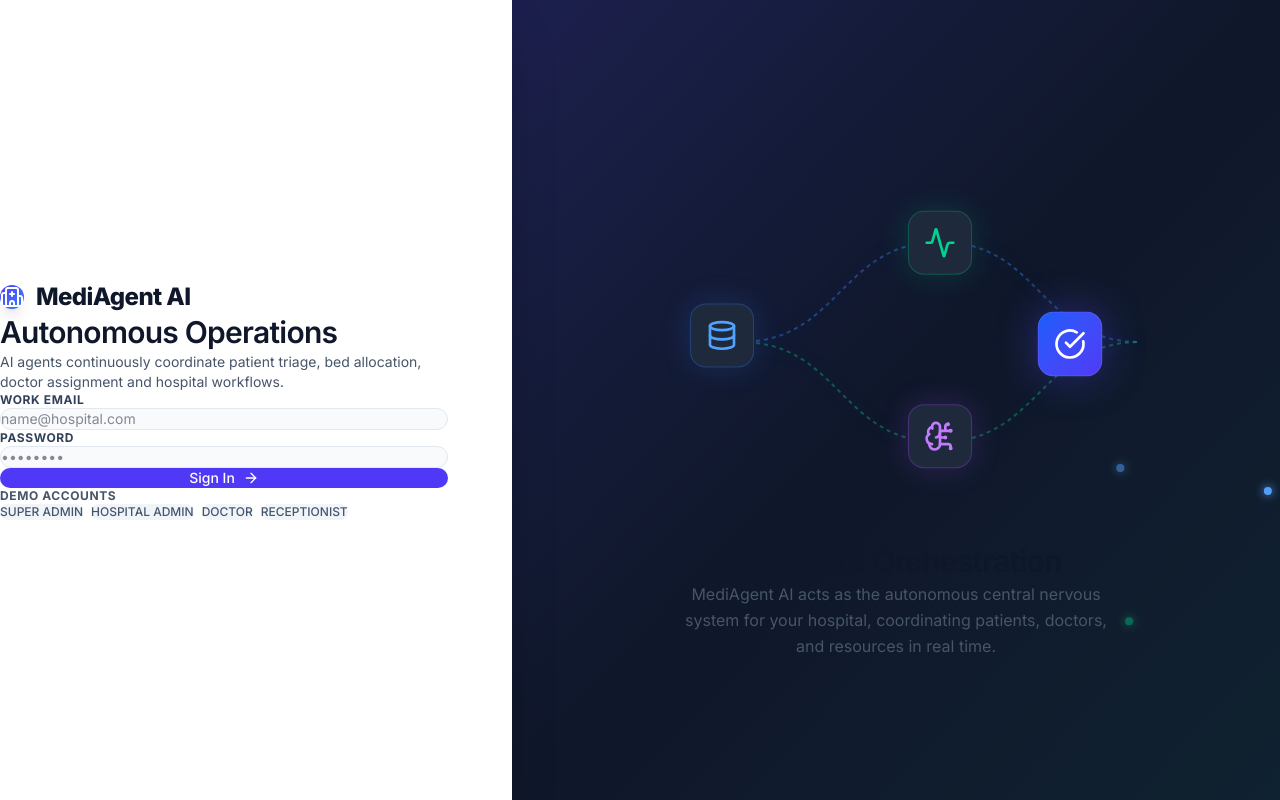
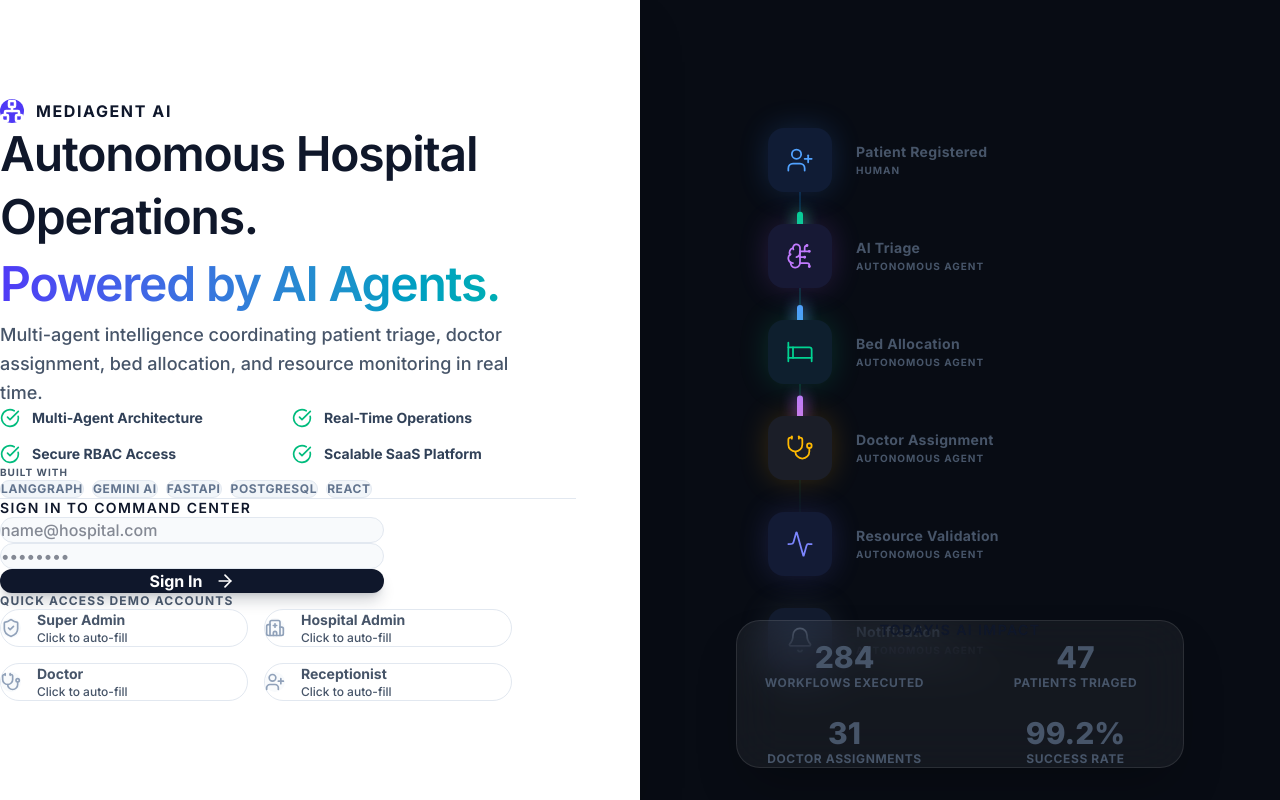
Before and after one commit to rohith-chitturi/MediAgent-AI, a React (Vite) app in the folder frontend/: page /login in a window 1280 px wide. Built offline with nearby package versions, Linux system fonts and the light colour scheme; no server answers.

Commit message:
enhancing

```diff
--- a/frontend/src/pages/auth/Login.jsx
+++ b/frontend/src/pages/auth/Login.jsx
@@ -1,63 +1,93 @@
 import { useState } from 'react';
 import { useNavigate } from 'react-router-dom';
-import { BrainCircuit, Hospital, Activity, Database, CheckCircle, Network, ArrowRight } from 'lucide-react';
+import {
+  BrainCircuit, Hospital, Activity, Database, CheckCircle,
+  Network, ArrowRight, ShieldCheck, UserPlus, Bed, Stethoscope,
+  Bell, FileCheck, Layers, Cpu, Shield, Clock, Search
+} from 'lucide-react';
 import { motion } from 'framer-motion';
 import useAuthStore from '../../store/authStore';
 import api from '../../services/api';
 
-function AnimatedWorkflow() {
+function UltimateAnimatedWorkflow() {
+  const nodes = [
+    { id: 1, label: 'Patient Registered', icon: UserPlus, color: 'text-blue-400', bg: 'bg-blue-500/10', border: 'border-blue-500/30', shadow: 'shadow-[0_0_30px_rgba(59,130,246,0.2)]' },
+    { id: 2, label: 'AI Triage', icon: BrainCircuit, color: 'text-purple-400', bg: 'bg-purple-500/10', border: 'border-purple-500/30', shadow: 'shadow-[0_0_30px_rgba(168,85,247,0.2)]' },
+    { id: 3, label: 'Bed Allocation', icon: Bed, color: 'text-emerald-400', bg: 'bg-emerald-500/10', border: 'border-emerald-500/30', shadow: 'shadow-[0_0_30px_rgba(16,185,129,0.2)]' },
+    { id: 4, label: 'Doctor Assignment', icon: Stethoscope, color: 'text-amber-400', bg: 'bg-amber-500/10', border: 'border-amber-500/30', shadow: 'shadow-[0_0_30px_rgba(245,158,11,0.2)]' },
+    { id: 5, label: 'Resource Validation', icon: Activity, color: 'text-indigo-400', bg: 'bg-indigo-500/10', border: 'border-indigo-500/30', shadow: 'shadow-[0_0_30px_rgba(99,102,241,0.2)]' },
+    { id: 6, label: 'Notification', icon: Bell, color: 'text-slate-400', bg: 'bg-slate-500/10', border: 'border-slate-500/30', shadow: 'shadow-[0_0_30px_rgba(100,116,139,0.2)]' },
+  ];
+
   return (
-    <div className="relative w-full max-w-lg mx-auto h-[400px] flex items-center justify-center">
-      {/* Background connecting lines */}
-      <svg className="absolute inset-0 w-full h-full pointer-events-none" style={{ filter: 'drop-shadow(0 0 10px rgba(59,130,246,0.3))' }}>
-        <path d="M 100 200 C 200 200, 200 100, 300 100" fill="none" stroke="rgba(59,130,246,0.4)" strokeWidth="2" strokeDasharray="4 4" className="animate-[dash_20s_linear_infinite]" />
-        <path d="M 100 200 C 200 200, 200 300, 300 300" fill="none" stroke="rgba(16,185,129,0.4)" strokeWidth="2" strokeDasharray="4 4" className="animate-[dash_20s_linear_infinite]" />
-        <path d="M 300 100 C 400 100, 400 200, 500 200" fill="none" stroke="rgba(59,130,246,0.4)" strokeWidth="2" strokeDasharray="4 4" className="animate-[dash_20s_linear_infinite]" />
-        <path d="M 300 300 C 400 300, 400 200, 500 200" fill="none" stroke="rgba(16,185,129,0.4)" strokeWidth="2" strokeDasharray="4 4" className="animate-[dash_20s_linear_infinite]" />
-      </svg>
+    <div className="relative w-full max-w-sm mx-auto h-[550px] flex items-center justify-center pb-24">
+      {/* Central Line */}
+      <div className="absolute top-8 bottom-32 left-[31px] w-0.5 bg-gradient-to-b from-blue-500/20 via-emerald-500/20 to-slate-500/0 z-0" />
+
+      {/* Animated Packets */}
+      <motion.div
+        animate={{ y: [0, 400] }}
+        transition={{ duration: 4, repeat: Infinity, ease: "linear" }}
+        className="absolute left-[29px] top-8 w-1.5 h-6 rounded-full bg-blue-400 shadow-[0_0_15px_#60a5fa] z-10"
+      />
+      <motion.div
+        animate={{ y: [0, 400] }}
+        transition={{ duration: 3.5, repeat: Infinity, ease: "linear", delay: 1.5 }}
+        className="absolute left-[29px] top-8 w-1.5 h-6 rounded-full bg-emerald-400 shadow-[0_0_15px_#34d399] z-10"
+      />
+      <motion.div
+        animate={{ y: [0, 400] }}
+        transition={{ duration: 5, repeat: Infinity, ease: "linear", delay: 2.5 }}
+        className="absolute left-[29px] top-8 w-1.5 h-6 rounded-full bg-purple-400 shadow-[0_0_15px_#a855f7] z-10"
+      />
 
       {/* Nodes */}
+      <div className="flex flex-col gap-8 w-full relative z-20">
+        {nodes.map((node, i) => (
+          <div key={node.id} className="flex items-center gap-6">
             <motion.div
-        animate={{ y: [0, -10, 0] }} transition={{ duration: 4, repeat: Infinity, ease: "easeInOut" }}
-        className="absolute left-[50px] top-[170px] w-16 h-16 rounded-2xl bg-[#1e293b] border border-blue-500/30 flex items-center justify-center shadow-[0_0_30px_rgba(59,130,246,0.2)] z-10"
+              whileHover={{ scale: 1.05 }}
+              className={`w-16 h-16 rounded-2xl bg-[#0f172a] ${node.border} ${node.shadow} flex items-center justify-center relative overflow-hidden group shrink-0`}
             >
-        <Database className="w-8 h-8 text-blue-400" />
+              <div className={`absolute inset-0 ${node.bg} opacity-50 group-hover:opacity-100 transition-opacity`} />
+              <node.icon className={`w-7 h-7 ${node.color} relative z-10`} strokeWidth={1.5} />
             </motion.div>
+            <div>
+              <p className="text-sm font-bold text-slate-200 tracking-wide">{node.label}</p>
+              <p className="text-[10px] uppercase text-slate-500 font-bold tracking-widest mt-1">
+                {i === 0 ? 'Human' : 'Autonomous Agent'}
+              </p>
+            </div>
+          </div>
+        ))}
+      </div>
+    </div>
+  );
+}
 
-      <motion.div
-        animate={{ y: [0, 10, 0] }} transition={{ duration: 5, repeat: Infinity, ease: "easeInOut" }}
-        className="absolute left-[268px] top-[68px] w-16 h-16 rounded-2xl bg-[#1e293b] border border-emerald-500/30 flex items-center justify-center shadow-[0_0_30px_rgba(16,185,129,0.2)] z-10"
+function TechBadge({ children }) {
+  return (
+    <div className="px-3 py-1.5 rounded-md bg-slate-100 border border-slate-200 text-xs font-bold text-slate-500 uppercase tracking-wider">
+      {children}
+    </div>
+  );
+}
+
+function RoleCard({ role, email, pass, icon: Icon, onSelect }) {
+  return (
+    <div
+      onClick={() => onSelect(email, pass)}
+      className="bg-white border border-slate-200 rounded-xl p-4 flex items-center gap-4 hover:border-indigo-400 hover:shadow-md transition-all cursor-pointer group"
     >
-        <Activity className="w-8 h-8 text-emerald-400" />
-      </motion.div>
-
-      <motion.div
-        animate={{ y: [0, -15, 0] }} transition={{ duration: 4.5, repeat: Infinity, ease: "easeInOut" }}
-        className="absolute left-[268px] top-[268px] w-16 h-16 rounded-2xl bg-[#1e293b] border border-purple-500/30 flex items-center justify-center shadow-[0_0_30px_rgba(168,85,247,0.2)] z-10"
-      >
-        <BrainCircuit className="w-8 h-8 text-purple-400" />
-      </motion.div>
-
-      <motion.div
-        animate={{ scale: [1, 1.05, 1] }} transition={{ duration: 3, repeat: Infinity, ease: "easeInOut" }}
-        className="absolute right-[50px] top-[170px] w-16 h-16 rounded-2xl bg-gradient-to-br from-blue-600 to-indigo-600 border border-white/10 flex items-center justify-center shadow-[0_0_40px_rgba(79,70,229,0.4)] z-10"
-      >
-        <CheckCircle className="w-8 h-8 text-white" />
-      </motion.div>
-
-      {/* Floating data packets */}
-      <motion.div
-        animate={{ x: [100, 268], y: [200, 100], opacity: [0, 1, 0] }} transition={{ duration: 2, repeat: Infinity, ease: "linear" }}
-        className="absolute w-2 h-2 rounded-full bg-blue-400 shadow-[0_0_10px_#60a5fa] z-20"
-      />
-      <motion.div
-        animate={{ x: [100, 268], y: [200, 300], opacity: [0, 1, 0] }} transition={{ duration: 2.5, repeat: Infinity, ease: "linear", delay: 1 }}
-        className="absolute w-2 h-2 rounded-full bg-emerald-400 shadow-[0_0_10px_#34d399] z-20"
-      />
-      <motion.div
-        animate={{ x: [268, 480], y: [100, 200], opacity: [0, 1, 0] }} transition={{ duration: 2, repeat: Infinity, ease: "linear", delay: 0.5 }}
-        className="absolute w-2 h-2 rounded-full bg-blue-400 shadow-[0_0_10px_#60a5fa] z-20"
-      />
+      <div className="bg-slate-50 p-2.5 rounded-lg text-slate-400 group-hover:text-indigo-500 group-hover:bg-indigo-50 transition-colors shrink-0">
+        <Icon size={20} />
+      </div>
+      <div className="min-w-0 flex-1">
+        <p className="text-sm font-bold text-slate-700 group-hover:text-indigo-700 transition-colors truncate">
+          {role}
+        </p>
+        <p className="text-xs text-slate-400 font-medium mt-0.5 truncate">Click to auto-fill</p>
+      </div>
     </div>
   );
 }
@@ -87,59 +117,93 @@ export default function Login() {
     }
   };
 
-  const fillDemo = (role) => {
-    const demos = {
-      SUPER_ADMIN: { e: 'admin@mediagent.ai', p: 'SuperAdmin123!' },
-      HOSPITAL_ADMIN: { e: 'hadmin@apollo.com', p: 'HAdmin123!' },
-      DOCTOR: { e: 'dr.smith@apollo.com', p: 'Doctor123!' },
-      RECEPTIONIST: { e: 'frontdesk@apollo.com', p: 'Reception123!' },
-    };
-    setEmail(demos[role].e);
-    setPassword(demos[role].p);
+  const handleDemoSelect = (e, p) => {
+    setEmail(e);
+    setPassword(p);
   };
 
   return (
-    <div className="flex min-h-screen bg-[var(--color-workspace-bg)]">
+    <div className="flex min-h-screen bg-slate-50">
 
-      {/* Left Pane - Login Form (40%) */}
-      <div className="w-full lg:w-[40%] flex flex-col justify-center px-8 sm:px-16 lg:px-24 bg-white relative z-10 shadow-2xl">
-        <div className="max-w-md w-full mx-auto">
-          <div className="flex items-center gap-3 mb-12">
-            <div className="bg-gradient-to-br from-indigo-600 to-blue-500 p-2 rounded-xl shadow-lg">
-              <Hospital className="w-6 h-6 text-white" />
+      {/* Left Pane - Narrative & Form (50% on lg) */}
+      <div className="w-full lg:w-1/2 flex flex-col justify-center px-8 sm:px-16 lg:px-24 bg-white relative z-10 shadow-2xl py-12 overflow-y-auto">
+        <div className="max-w-xl w-full mx-auto my-auto">
+
+          {/* Brand */}
+          <div className="flex items-center gap-3 mb-8">
+            <div className="bg-indigo-600 p-2.5 rounded-xl">
+              <Network className="w-6 h-6 text-white" strokeWidth={2.5} />
             </div>
-            <span className="text-2xl font-black tracking-tight text-slate-900">MediAgent AI</span>
+            <span className="text-base font-bold tracking-widest uppercase text-slate-900">MediAgent AI</span>
           </div>
 
-          <h1 className="text-3xl font-bold text-slate-900 tracking-tight mb-2">Autonomous Operations</h1>
-          <p className="text-slate-500 text-sm mb-8">AI agents continuously coordinate patient triage, bed allocation, doctor assignment and hospital workflows.</p>
+          {/* Hero Headline */}
+          <h1 className="text-4xl lg:text-5xl font-black text-slate-900 tracking-tight leading-tight mb-6">
+            Autonomous Hospital Operations.<br />
+            <span className="bg-clip-text text-transparent bg-gradient-to-r from-indigo-600 to-teal-500 leading-normal block pb-2">
+              Powered by AI Agents.
+            </span>
+          </h1>
 
-          <form onSubmit={handleLogin} className="space-y-5">
+          {/* Description */}
+          <p className="text-lg font-medium text-slate-500 leading-relaxed mb-8 max-w-lg">
+            Multi-agent intelligence coordinating patient triage, doctor assignment, bed allocation, and resource monitoring in real time.
+          </p>
+
+          {/* Trust Indicators */}
+          <div className="grid grid-cols-1 sm:grid-cols-2 gap-y-4 gap-x-2 mb-10">
+            <div className="flex items-center gap-3 text-sm font-bold text-slate-700">
+              <CheckCircle className="w-5 h-5 text-emerald-500 shrink-0" /> Multi-Agent Architecture
+            </div>
+            <div className="flex items-center gap-3 text-sm font-bold text-slate-700">
+              <CheckCircle className="w-5 h-5 text-emerald-500 shrink-0" /> Real-Time Operations
+            </div>
+            <div className="flex items-center gap-3 text-sm font-bold text-slate-700">
+              <CheckCircle className="w-5 h-5 text-emerald-500 shrink-0" /> Secure RBAC Access
+            </div>
+            <div className="flex items-center gap-3 text-sm font-bold text-slate-700">
+              <CheckCircle className="w-5 h-5 text-emerald-500 shrink-0" /> Scalable SaaS Platform
+            </div>
+          </div>
+
+          {/* Built With */}
+          <div className="mb-14">
+            <p className="text-[10px] font-bold text-slate-400 uppercase tracking-widest mb-3">Built With</p>
+            <div className="flex flex-wrap gap-2">
+              <TechBadge>LangGraph</TechBadge>
+              <TechBadge>Gemini AI</TechBadge>
+              <TechBadge>FastAPI</TechBadge>
+              <TechBadge>PostgreSQL</TechBadge>
+              <TechBadge>React</TechBadge>
+            </div>
+          </div>
+
+          <div className="w-full h-px bg-slate-200 mb-12" />
+
+          {/* Sign In Section */}
           <div>
-              <label className="block text-xs font-bold text-slate-700 uppercase tracking-wider mb-2">Work Email</label>
+            <h3 className="text-sm font-bold uppercase tracking-widest text-slate-400 mb-6">Sign in to Command Center</h3>
+
+            <form onSubmit={handleLogin} className="space-y-5 max-w-sm mb-10">
               <input
                 type="email"
                 required
-                className="w-full bg-slate-50 border border-slate-200 text-slate-900 text-sm rounded-lg focus:ring-4 focus:ring-indigo-500/10 focus:border-indigo-500 block p-3 transition-all outline-none"
+                className="w-full bg-slate-50 border border-slate-200 text-slate-900 text-base font-medium rounded-xl focus:ring-4 focus:ring-indigo-500/10 focus:border-indigo-500 block px-4 py-3.5 transition-all outline-none"
                 placeholder="name@hospital.com"
                 value={email}
                 onChange={(e) => setEmail(e.target.value)}
               />
-            </div>
-            <div>
-              <label className="block text-xs font-bold text-slate-700 uppercase tracking-wider mb-2">Password</label>
               <input
                 type="password"
                 required
-                className="w-full bg-slate-50 border border-slate-200 text-slate-900 text-sm rounded-lg focus:ring-4 focus:ring-indigo-500/10 focus:border-indigo-500 block p-3 transition-all outline-none"
+                className="w-full bg-slate-50 border border-slate-200 text-slate-900 text-base font-medium rounded-xl focus:ring-4 focus:ring-indigo-500/10 focus:border-indigo-500 block px-4 py-3.5 transition-all outline-none"
                 placeholder="••••••••"
                 value={password}
                 onChange={(e) => setPassword(e.target.value)}
               />
-            </div>
 
               {error && (
-              <motion.div initial={{ opacity: 0, y: -10 }} animate={{ opacity: 1, y: 0 }} className="p-3 bg-rose-50 border border-rose-200 text-rose-600 text-sm rounded-lg">
+                <motion.div initial={{ opacity: 0, y: -10 }} animate={{ opacity: 1, y: 0 }} className="p-4 bg-rose-50 border border-rose-200 text-rose-600 text-sm font-medium rounded-xl">
                   {error}
                 </motion.div>
               )}
@@ -147,44 +211,79 @@ export default function Login() {
               <button
                 type="submit"
                 disabled={isLoading}
-              className="w-full text-white bg-indigo-600 hover:bg-indigo-700 focus:ring-4 focus:ring-indigo-300 font-medium rounded-lg text-sm px-5 py-3.5 text-center flex items-center justify-center gap-2 transition-all disabled:opacity-70 group"
+                className="w-full text-white bg-slate-900 hover:bg-slate-800 focus:ring-4 focus:ring-slate-300 font-bold rounded-xl text-base px-6 py-4 text-center flex items-center justify-center gap-3 transition-all disabled:opacity-70 group shadow-lg shadow-slate-900/20"
               >
                 {isLoading ? 'Authenticating...' : 'Sign In'}
-              {!isLoading && <ArrowRight className="w-4 h-4 group-hover:translate-x-1 transition-transform" />}
+                {!isLoading && <ArrowRight className="w-5 h-5 group-hover:translate-x-1 transition-transform" />}
               </button>
             </form>
 
-          <div className="mt-10">
-            <p className="text-xs font-bold text-slate-400 uppercase tracking-wider mb-3">Demo Accounts</p>
-            <div className="flex flex-wrap gap-2">
-              {['SUPER_ADMIN', 'HOSPITAL_ADMIN', 'DOCTOR', 'RECEPTIONIST'].map(role => (
-                <button
-                  key={role}
-                  onClick={() => fillDemo(role)}
-                  className="text-xs bg-slate-100 hover:bg-slate-200 text-slate-600 font-medium py-1.5 px-3 rounded-full transition-colors"
-                >
-                  {role.replace('_', ' ')}
-                </button>
-              ))}
+            {/* Demo Accounts */}
+            <div className="pb-8">
+              <p className="text-xs font-bold text-slate-400 uppercase tracking-widest mb-4">Quick Access Demo Accounts</p>
+              <div className="grid grid-cols-1 sm:grid-cols-2 gap-4 max-w-lg">
+                <RoleCard
+                  role="Super Admin" icon={ShieldCheck}
+                  email="admin@mediagent.ai" pass="SuperAdmin123!"
+                  onSelect={handleDemoSelect}
+                />
+                <RoleCard
+                  role="Hospital Admin" icon={Hospital}
+                  email="hadmin@apollo.com" pass="HAdmin123!"
+                  onSelect={handleDemoSelect}
+                />
+                <RoleCard
+                  role="Doctor" icon={Stethoscope}
+                  email="dr.smith@apollo.com" pass="Doctor123!"
+                  onSelect={handleDemoSelect}
+                />
+                <RoleCard
+                  role="Receptionist" icon={UserPlus}
+                  email="frontdesk@apollo.com" pass="Reception123!"
+                  onSelect={handleDemoSelect}
+                />
               </div>
+            </div>
+
           </div>
         </div>
       </div>
 
-      {/* Right Pane - Visual Storytelling (60%) */}
-      <div className="hidden lg:flex w-[60%] bg-[#0f172a] relative overflow-hidden items-center justify-center flex-col">
-        {/* Subtle background glow */}
-        <div className="absolute inset-0 bg-gradient-to-br from-indigo-900/40 via-[#0f172a] to-teal-900/20 z-0" />
+      {/* Right Pane - Visual Engine (50% on lg) */}
+      <div className="hidden lg:flex w-1/2 bg-[#080c14] relative overflow-hidden items-center justify-center flex-col py-12">
+        {/* Deep background mesh */}
+        <div className="absolute inset-0 bg-[radial-gradient(ellipse_at_center,_var(--tw-gradient-stops))] from-indigo-900/20 via-[#080c14] to-[#080c14] z-0" />
 
-        <div className="relative z-10 w-full flex flex-col items-center">
-          <AnimatedWorkflow />
+        <div className="relative z-10 w-full flex flex-col items-center justify-center h-full">
+          <UltimateAnimatedWorkflow />
 
-          <div className="text-center mt-12 max-w-md">
-            <h2 className="text-3xl font-bold text-white mb-4 tracking-tight">Intelligent Orchestration</h2>
-            <p className="text-slate-400 leading-relaxed">
-              MediAgent AI acts as the autonomous central nervous system for your hospital, coordinating patients, doctors, and resources in real time.
-            </p>
+          {/* Today's AI Impact Overlay */}
+          <motion.div
+            initial={{ y: 50, opacity: 0 }}
+            animate={{ y: 0, opacity: 1 }}
+            transition={{ delay: 0.5, duration: 0.8 }}
+            className="absolute bottom-8 w-full max-w-md bg-white/5 backdrop-blur-xl border border-white/10 p-8 rounded-3xl shadow-2xl z-50"
+          >
+            <h3 className="text-sm font-bold uppercase tracking-widest text-slate-400 mb-6 text-center">Today's AI Impact</h3>
+            <div className="grid grid-cols-2 gap-y-6 gap-x-4">
+              <div className="text-center">
+                <p className="text-3xl font-black text-white">284</p>
+                <p className="text-xs uppercase font-bold tracking-wider text-slate-500 mt-1">Workflows Executed</p>
               </div>
+              <div className="text-center">
+                <p className="text-3xl font-black text-indigo-400">47</p>
+                <p className="text-xs uppercase font-bold tracking-wider text-slate-500 mt-1">Patients Triaged</p>
+              </div>
+              <div className="text-center">
+                <p className="text-3xl font-black text-emerald-400">31</p>
+                <p className="text-xs uppercase font-bold tracking-wider text-slate-500 mt-1">Doctor Assignments</p>
+              </div>
+              <div className="text-center">
+                <p className="text-3xl font-black text-amber-400">99.2%</p>
+                <p className="text-xs uppercase font-bold tracking-wider text-slate-500 mt-1">Success Rate</p>
+              </div>
+            </div>
+          </motion.div>
         </div>
       </div>
 
```
Lines whose indentation alone changed are shown as unchanged.
